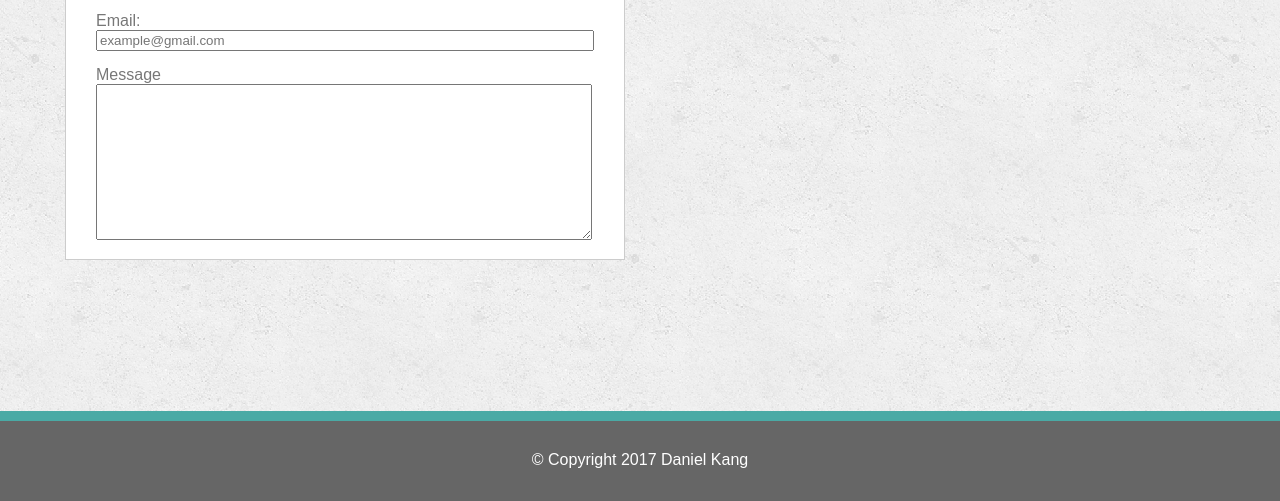
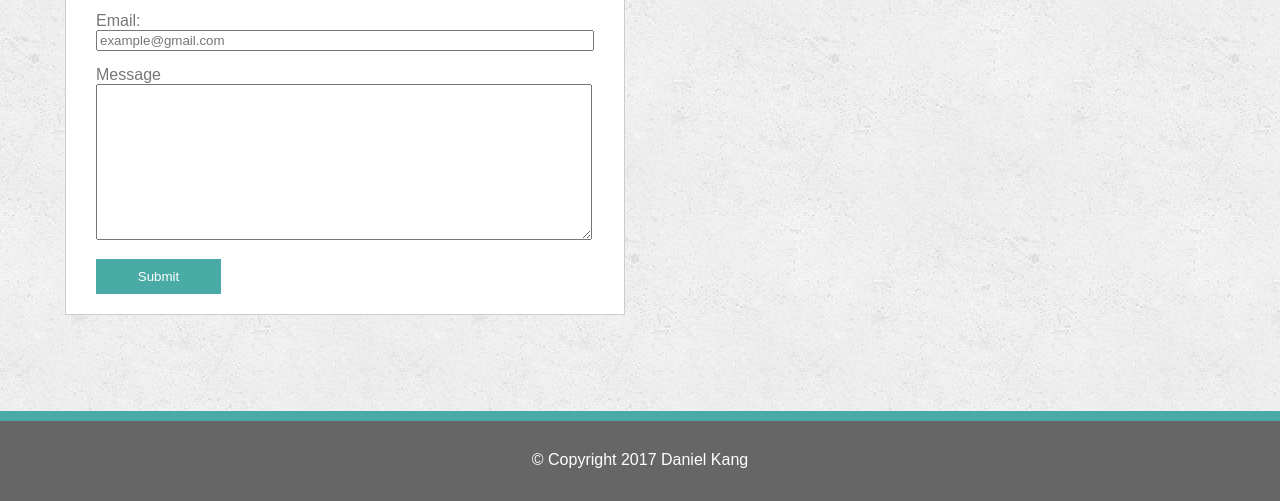
Before and after one commit to DeftDevDan/Basic-Portfolio, a plain HTML site: page contact.html in a window 1280 px wide. Shown: the part 299-800 px from the top of the page. Drawn offline with Linux system fonts and the light colour scheme.

Commit message:
added submit button

```diff
--- a/assets/css/style.css
+++ b/assets/css/style.css
@@ -191,3 +191,12 @@ textarea {
 	height: 150px;
 	margin-bottom:15px;
 }
+
+button {
+	width: 125px;
+	background-color: #4aaaa5;
+	color: #fff;
+	border: none;
+	padding: 10px 0px 10px 0px;
+	margin-bottom: 20px;
+}
--- a/contact.html
+++ b/contact.html
@@ -25,6 +25,7 @@
 			Message<br>
 			<textarea>
 			</textarea>
+			<button type="submit">Submit</button>
 		</form>
 	</section>
 	<aside id ="connect">
```
